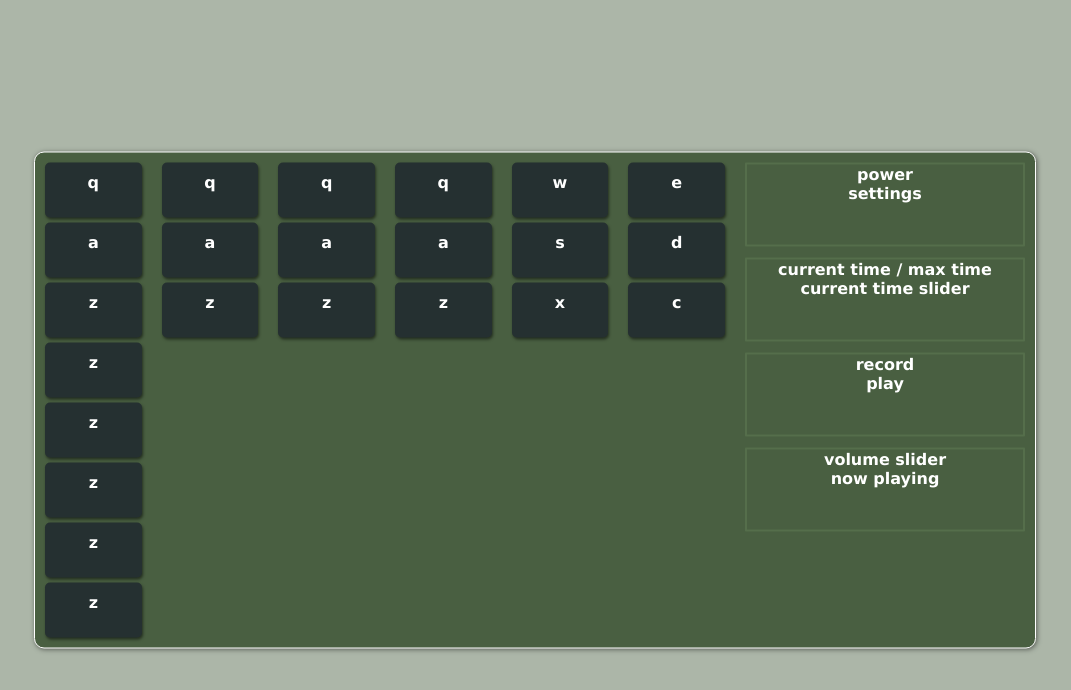
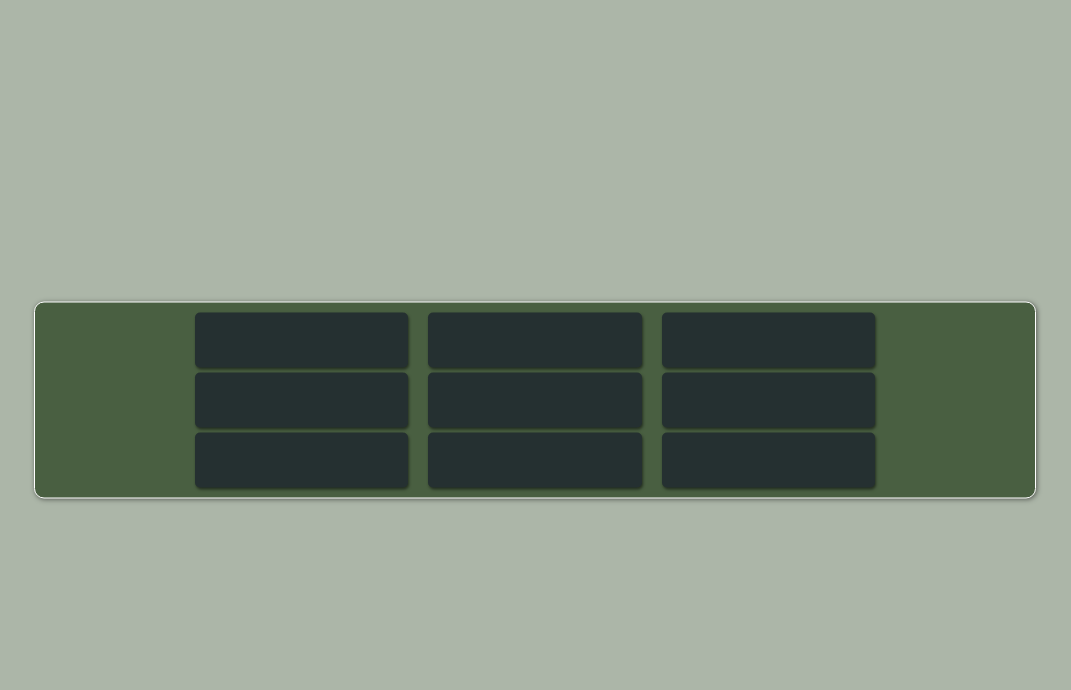
Before and after one commit to msmit1123/sound-machine, a React (Create React App) app: page / in a window 1280 px wide. Shown: the top 690 px of the page, without its empty margins (105-1176 px from the left). Built offline with nearby package versions, Linux system fonts and the light colour scheme; the HTML template or start-up script is replaced by a standard one.

Commit message:
Keypad container made

```diff
--- a/src/App.js
+++ b/src/App.js
@@ -2,69 +2,85 @@ import React from 'react';
 
 import './App.scss';
 
-function App() {
-  return (
-    <div className='App'>
-      <div className='sound-machine'>
-        <div className='keypad'>
-          <div className='keypad__column'>
-            <div className='keypad__button'>q</div>
-            <div className='keypad__button'>a</div>
-            <div className='keypad__button'>z</div>
-            <div className='keypad__button'>z</div>
-            <div className='keypad__button'>z</div>
-            <div className='keypad__button'>z</div>
-            <div className='keypad__button'>z</div>
+import Keypad from './containers/Keypad/Keypad.js';
+//import Controlpad from './containers/Controlpad/Controlpad.js';
 
-            <div className='keypad__button'>z</div>
-          </div>
-          <div className='keypad__column'>
-            <div className='keypad__button'>q</div>
-            <div className='keypad__button'>a</div>
-            <div className='keypad__button'>z</div>
-          </div>
-          <div className='keypad__column'>
-            <div className='keypad__button'>q</div>
-            <div className='keypad__button'>a</div>
-            <div className='keypad__button'>z</div>
-          </div>
-          <div className='keypad__column'>
-            <div className='keypad__button'>q</div>
-            <div className='keypad__button'>a</div>
-            <div className='keypad__button'>z</div>
-          </div>
-          <div className='keypad__column'>
-            <div className='keypad__button'>w</div>
-            <div className='keypad__button'>s</div>
-            <div className='keypad__button'>x</div>
-          </div>
-          <div className='keypad__column'>
-            <div className='keypad__button'>e</div>
-            <div className='keypad__button'>d</div>
-            <div className='keypad__button'>c</div>
-          </div>
-        </div>
-        <div className='controls'>
-          <div className='controls__module'>
-            <div className='controls__toggle'>power</div>
-            <div className='controls__toggle'>settings</div>
-          </div>
-          <div className='controls__module'>
-            <div>current time / max time</div>
-            <div>current time slider</div>
-          </div>
-          <div className='controls__module'>
-            <div className='controls__toggle'>record</div>
-            <div className='controls__toggle'>play</div>
-          </div>
-          <div className='controls__module'>
-            <div>volume slider</div>
-            <div>now playing</div>
-          </div>
+class App extends React.Component {
+  constructor(props) {
+    super(props);
+    this.state = {};
+  }
+  render() {
+    return (
+      <div className='App'>
+        <div className='sound-machine'>
+          <Keypad />
+          {/* <Controlpad /> */}
         </div>
       </div>
-    </div>
-  );
+      //
+      // <div className='App'>
+      //   <div className='sound-machine'>
+      //     <div className='keypad'>
+      //       <div className='keypad__column'>
+      //         <div className='keypad__button'>q</div>
+      //         <div className='keypad__button'>a</div>
+      //         <div className='keypad__button'>z</div>
+      //         <div className='keypad__button'>z</div>
+      //         <div className='keypad__button'>z</div>
+      //         <div className='keypad__button'>z</div>
+      //         <div className='keypad__button'>z</div>
+
+      //         <div className='keypad__button'>z</div>
+      //       </div>
+      //       <div className='keypad__column'>
+      //         <div className='keypad__button'>q</div>
+      //         <div className='keypad__button'>a</div>
+      //         <div className='keypad__button'>z</div>
+      //       </div>
+      //       <div className='keypad__column'>
+      //         <div className='keypad__button'>q</div>
+      //         <div className='keypad__button'>a</div>
+      //         <div className='keypad__button'>z</div>
+      //       </div>
+      //       <div className='keypad__column'>
+      //         <div className='keypad__button'>q</div>
+      //         <div className='keypad__button'>a</div>
+      //         <div className='keypad__button'>z</div>
+      //       </div>
+      //       <div className='keypad__column'>
+      //         <div className='keypad__button'>w</div>
+      //         <div className='keypad__button'>s</div>
+      //         <div className='keypad__button'>x</div>
+      //       </div>
+      //       <div className='keypad__column'>
+      //         <div className='keypad__button'>e</div>
+      //         <div className='keypad__button'>d</div>
+      //         <div className='keypad__button'>c</div>
+      //       </div>
+      //     </div>
+      //     <div className='controls'>
+      //       <div className='controls__module'>
+      //         <div className='controls__toggle'>power</div>
+      //         <div className='controls__toggle'>settings</div>
+      //       </div>
+      //       <div className='controls__module'>
+      //         <div>current time / max time</div>
+      //         <div>current time slider</div>
+      //       </div>
+      //       <div className='controls__module'>
+      //         <div className='controls__toggle'>record</div>
+      //         <div className='controls__toggle'>play</div>
+      //       </div>
+      //       <div className='controls__module'>
+      //         <div>volume slider</div>
+      //         <div>now playing</div>
+      //       </div>
+      //     </div>
+      //   </div>
+      // </div>
+    );
+  }
 }
 
 export default App;
--- a/src/App.scss
+++ b/src/App.scss
@@ -30,39 +30,6 @@
       max-width: 1000px;
     }
 
-    .keypad {
-      display: inline-flex;
-      flex-flow: row nowrap;
-      vertical-align: top;
-      justify-content: flex-end;
-      width: 100%;
-
-      @media (min-width: $mobile-break) {
-        width: calc(100% - #{$side-panel-width});
-      }
-
-      &__column {
-        width: 800px;
-        margin: 5px;
-      }
-
-      &__button {
-        margin: 5px;
-        padding: 10px;
-        height: 35px;
-        border-radius: 5px;
-        background-color: $button-color;
-        box-shadow: 1px 2px 3px rgba(0, 0, 0, 0.5);
-        color: white;
-        cursor: pointer;
-        &:hover {
-          background-color: darken($button-color, 10);
-        }
-        &:active {
-          background-color: $active-color;
-        }
-      }
-    }
     .controls {
       display: grid;
       grid-gap: 1px;
--- a/src/components/Button/Button.scss
+++ b/src/components/Button/Button.scss
@@ -1,48 +1,19 @@
 @import '../../_variables.scss';
 
-.button {
+.keypad__button {
+  margin: 5px;
+  padding: 10px;
+  height: 35px;
+  border-radius: 5px;
+  background-color: $button-color;
+  box-shadow: 1px 2px 3px rgba(0, 0, 0, 0.5);
+  color: white;
   cursor: pointer;
-  display: flex;
-  align-items: center;
-  justify-content: center;
-  background-color: rgba(50, 50, 50, 1);
-  color: white;
-  border-radius: 6px;
-  box-shadow: 1px 2px 3px rgba(0, 0, 0, 0.5);
-  transition: all 0.05s;
-  @media (min-width: $mobile-break) {
-    min-height: 10vh;
+  &:hover {
+    background-color: darken($button-color, 10);
   }
-
-  &:hover {
-    background-color: rgba(60, 60, 60, 1);
-  }
-
-  &--digit {
-    background-color: rgba(75, 75, 75, 1);
-    &:hover {
-      background-color: rgba(85, 85, 85, 1);
-    }
-  }
-
-  &--clear {
-    background-color: rgba(90, 50, 50, 1);
-    &:hover {
-      background-color: rgba(100, 60, 60, 1);
-    }
-  }
-
-  &--equals {
-    background-color: rgba(50, 50, 70, 1);
-    grid-area: 5 / 4 / 7 / 5;
-    &:hover {
-      background-color: rgba(60, 60, 80, 1);
-    }
-  }
-
-  //active last to supercede
   &--active,
   &:active {
-    background-color: rgba(100, 150, 150, 1);
+    background-color: $active-color;
   }
 }
--- /dev/null
+++ b/src/containers/Keypad/Keypad.js
@@ -0,0 +1,17 @@
+import React from 'react';
+
+import './Keypad.scss';
+
+import KeypadColumn from '../KeypadColumn/KeypadColumn.js';
+
+function Keypad(props) {
+  return (
+    <div className='keypad'>
+      <KeypadColumn />
+      <KeypadColumn />
+      <KeypadColumn />
+    </div>
+  );
+}
+
+export default Keypad;
--- /dev/null
+++ b/src/containers/Keypad/Keypad.scss
@@ -0,0 +1,13 @@
+@import '../../_variables.scss';
+
+.keypad {
+  display: inline-flex;
+  flex-flow: row nowrap;
+  vertical-align: top;
+  justify-content: flex-end;
+  width: 100%;
+
+  @media (min-width: $mobile-break) {
+    width: calc(100% - #{$side-panel-width});
+  }
+}
--- /dev/null
+++ b/src/containers/KeypadColumn/KeypadColumn.js
@@ -0,0 +1,17 @@
+import React from 'react';
+
+import './KeypadColumn.scss';
+
+import Button from '../../components/Button/Button.js';
+
+function KeypadColumn(props) {
+  return (
+    <div className='keypad__column'>
+      <Button className='keypad__button' />
+      <Button className='keypad__button' />
+      <Button className='keypad__button' />
+    </div>
+  );
+}
+
+export default KeypadColumn;
--- /dev/null
+++ b/src/containers/KeypadColumn/KeypadColumn.scss
@@ -0,0 +1,6 @@
+@import '../../_variables.scss';
+
+.keypad__column {
+  width: 800px;
+  margin: 5px;
+}
```
